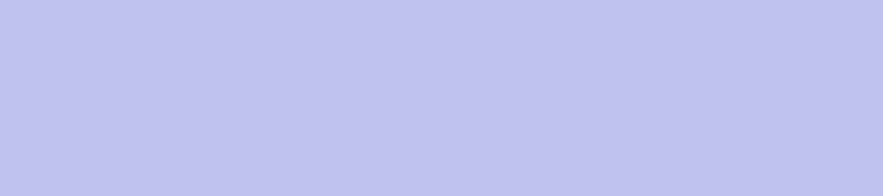
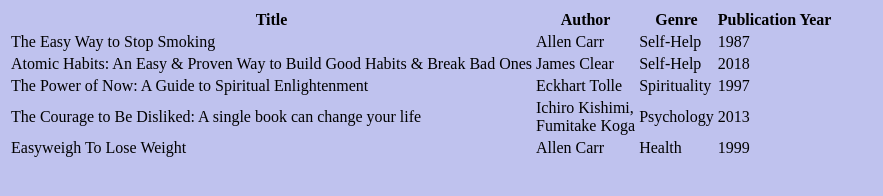
Before and after one commit to pondersinfinity84/Book-Catalogue-Table, a plain HTML site: page index.html in a window 1280 px wide. Shown: the whole page, without its empty margins (0-883 px from the left). Drawn offline with Linux system fonts and the light colour scheme.

Commit message:
added table data

```diff
--- a/index.html
+++ b/index.html
@@ -7,6 +7,49 @@
         <link rel="stylesheet" href="styles.css">
     </head>
     <body>
-
+        <table>
+            <thead>
+                <tr>
+                    <th>Title</th>
+                    <th>Author</th>
+                    <th>Genre</th>
+                    <th>Publication Year</th>
+                </tr>
+            </thead>
+            <tbody>
+                <tr>
+                    <td>The Easy Way to Stop Smoking</td>
+                    <td>Allen Carr</td>
+                    <td>Self-Help</td>
+                    <td>1987</td>
+                </tr>
+                <tr>
+                    <td>Atomic Habits: An Easy & Proven Way to Build Good Habits & Break Bad Ones</td>
+                    <td>James Clear</td>
+                    <td>Self-Help</td>
+                    <td>2018</td>
+                </tr>
+                <tr>
+                    <td>The Power of Now: A Guide to Spiritual Enlightenment</td>
+                    <td>Eckhart Tolle</td>
+                    <td>Spirituality</td>
+                    <td>1997</td>
+                </tr>
+                <tr>
+                    <td>The Courage to Be Disliked: A single book can change your life</td>
+                    <td>Ichiro Kishimi,
+                        <br>Fumitake Koga
+                    </td>
+                    <td>Psychology</td>
+                    <td>2013</td>
+                </tr>
+                <tr>
+                    <td>Easyweigh To Lose Weight</td>
+                    <td>Allen Carr</td>
+                    <td>Health</td>
+                    <td>1999</td>
+                </tr>
+            </tbody>
+        </table>
     </body>
 </html>
```
